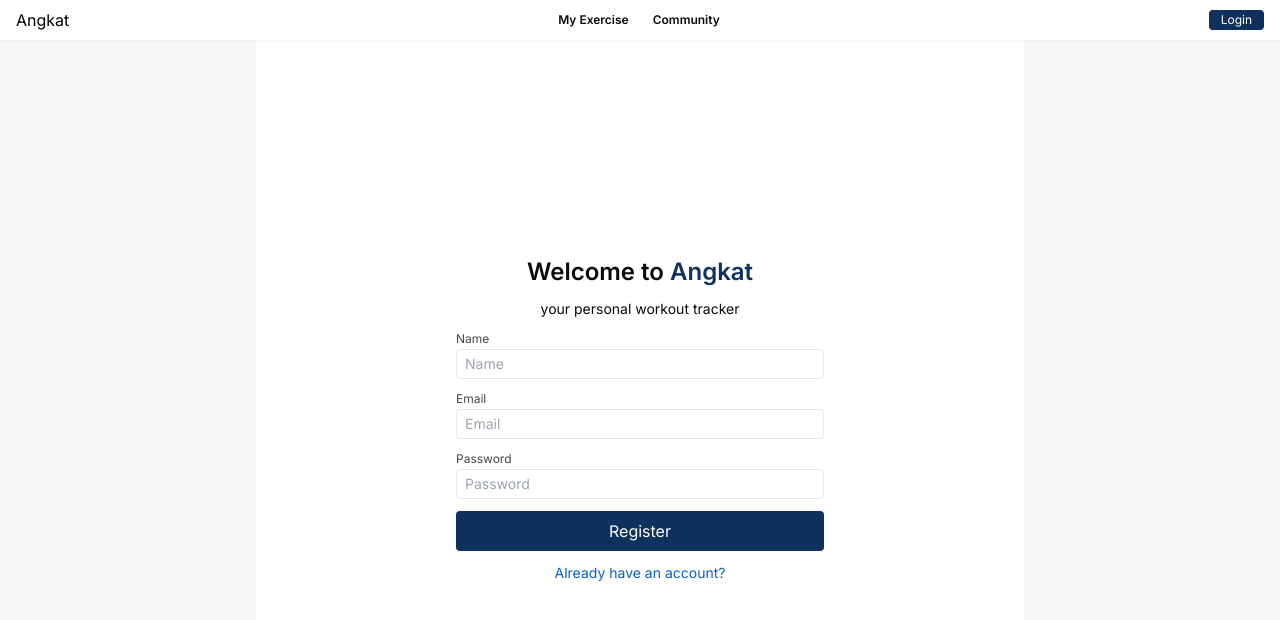
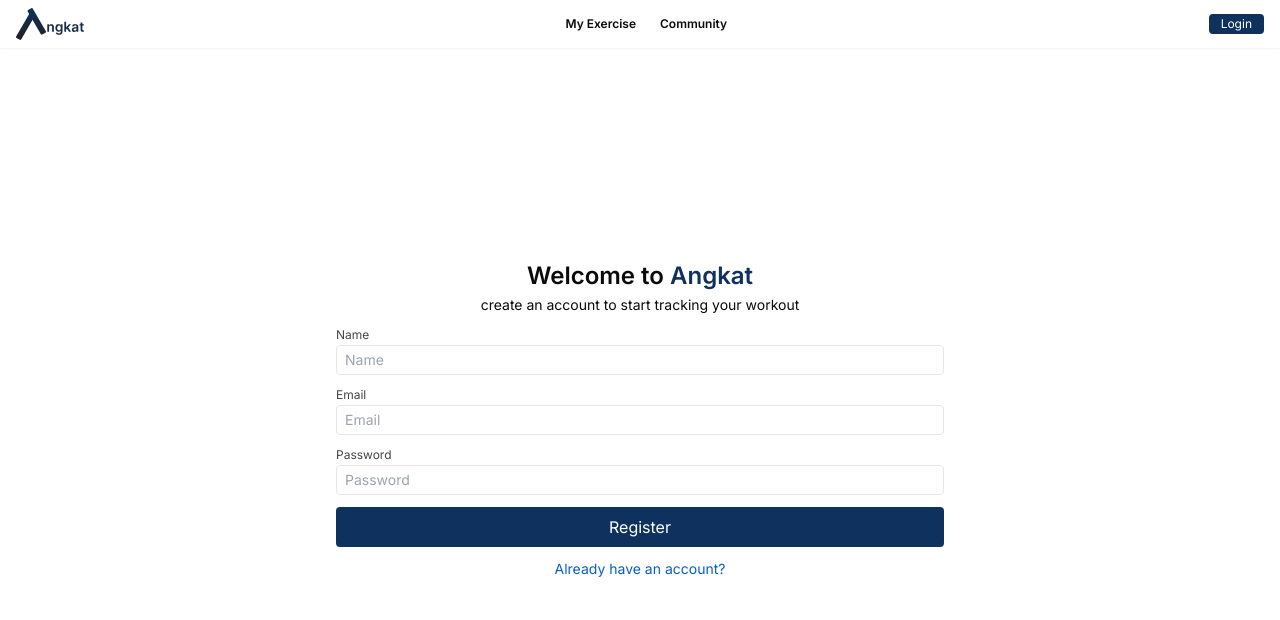
Before and after one commit to Dime07/fe-angkat, a Next.js app: page /auth/register in a window 1280 px wide. Shown: the top 620 px of the page. Built offline with nearby package versions, Linux system fonts and the light colour scheme.

Commit message:
revamp: UI

```diff
--- a/src/app/_components/Card/WorkoutCard/LikeButton/index.tsx
+++ b/src/app/_components/Card/WorkoutCard/LikeButton/index.tsx
@@ -18,7 +18,7 @@ const LikeButton = ({ isLiked, count, workoutId }: ILikeButtonProps) => {
           like(workoutId);
         }
       }}
-      className="flex gap-0.5 items-center"
+      className="flex gap-0.5 items-center active:scale-150 transition-all ease-in-out"
     >
       <Icon
         icon="solar:fire-bold"
--- a/src/app/_components/Card/WorkoutCard/index.tsx
+++ b/src/app/_components/Card/WorkoutCard/index.tsx
@@ -11,6 +11,7 @@ import { useState } from "react";
 import Link from "next/link";
 import LikeButton from "./LikeButton";
 import useGetUserFromLocalstorage from "@/hooks/useGetUserFromLocalstorage";
+import { getAcronim } from "@/utils/helper";
 
 dayjs.extend(duration);
 dayjs.extend(relativeTime);
@@ -28,6 +29,7 @@ const WorkoutCard = ({
 }: IWorkoutCardProps) => {
   const { user } = useGetUserFromLocalstorage();
   const [popoverOpen, setPopoverOpen] = useState(false);
+  console.log("workout", workout);
 
   const handleDeleteWorkout = async () => {
     await deleteWorkout(workout.id);
@@ -39,9 +41,15 @@ const WorkoutCard = ({
   );
 
   return (
-    <div className="w-full border border-secondary-950 rounded px-3 py-2 flex flex-col gap-4">
+    <div className="w-full border border-neutral-100 shadow-sm hover:scale-105 hover:z-10 hover:shadow-md relative rounded-md px-3 py-2 flex flex-col gap-4 bg-white transition-all ease-in-out">
       <div className="flex justify-between items-start">
         {/* header */}
+        <div className="flex gap-2 items-center">
+          <div className="size-8 rounded-full bg-secondary-950 flex items-center justify-center overflow-hidden">
+            <span className="text-white font-medium text-sm uppercase">
+              {getAcronim(workout.user.name)}
+            </span>
+          </div>
           <div>
             <p className="text-sm font-bold text-primary-950">
               {workout.name} •{" "}
@@ -52,6 +60,7 @@ const WorkoutCard = ({
             <p className="text-[10px] text-primary-400">
               {dayjs(workout.createdAt).format("DD MMMM YYYY")}
             </p>
+          </div>
         </div>
         {showAction && (
           <div>
@@ -68,7 +77,7 @@ const WorkoutCard = ({
                     Delete Workout
                   </button>
                   <Link href={`/edit-workout/${workout.id}`}>
-                    <button className="py-1 text-left font-medium hover:font-bold">
+                    <button className="py-1 text-left font-medium hover:font-bold text-red-400">
                       Edit Workout
                     </button>
                   </Link>
@@ -87,15 +96,14 @@ const WorkoutCard = ({
       <div className="grid grid-cols-3 gap-3">
         {workout.exercises.map((exercise, index) => (
           <div
-            className="border border-primary-200 p-2 rounded text-sm text-primary-950"
+            className="border border-neutral-200 p-2 rounded text-sm text-primary-950"
             key={index}
           >
-            <p className="font-bold">{exercise.name}</p>
-            <p>
-              volume: <b>{exercise.volume}kg</b>
+            <p className="font-bold capitalize text-primary-950">
+              {exercise.name}
             </p>
             <p>
-              reps: <b>{exercise.reps}</b>
+              {exercise.reps} x {exercise.volume}kg
             </p>
           </div>
         ))}
--- a/src/app/_components/Content/Community/WorkoutList/index.tsx
+++ b/src/app/_components/Content/Community/WorkoutList/index.tsx
@@ -6,7 +6,7 @@ const WorkoutList = async () => {
   const workout = workoutRes.data;
 
   return (
-    <div className="space-y-3 mt-3">
+    <div className="mt-3 grid grid-cols-2 gap-3">
       {workout?.length > 0 ? (
         <>
           {workout?.map((workout, i) => (
--- a/src/app/_components/Content/Homepage/WorkoutList/index.tsx
+++ b/src/app/_components/Content/Homepage/WorkoutList/index.tsx
@@ -6,7 +6,7 @@ const WorkoutList = async () => {
   const workout = workoutRes.data;
 
   return (
-    <div className="space-y-3 mt-3">
+    <div className="mt-3 grid grid-cols-2 gap-3">
       {workout?.length > 0 ? (
         <>
           {workout?.map((workout, i) => (
--- a/src/app/_components/layout/Navbar/index.tsx
+++ b/src/app/_components/layout/Navbar/index.tsx
@@ -1,3 +1,4 @@
+/* eslint-disable @next/next/no-img-element */
 "use client";
 
 import Link from "next/link";
@@ -24,8 +25,15 @@ const Navbar = () => {
 
   return (
     <nav className="w-full fixed top-0 bg-white shadow-sm flex justify-between items-center py-2 px-4 z-50">
-      {/* //Todo : Replace logo with image */}
-      <a href="/">Angkat</a>
+      <a href="/">
+        <img
+          src="/angkat-logo.svg"
+          alt="angkat logo"
+          className="w-full h-8"
+          height={32}
+          width={65}
+        />
+      </a>
       <ul className="flex gap-2 text-xs">
         {NAV_LINK.map((link) => (
           <li
--- a/src/app/auth/login/page.tsx
+++ b/src/app/auth/login/page.tsx
@@ -31,10 +31,14 @@ export default function LoginPage() {
 
   return (
     <div className="flex flex-col gap-3 justify-center items-center py-4 min-h-[calc(100vh-40px)] overflow-auto">
-      <h1 className="text-2xl text-neutral-950 font-semibold leading-tight">
-        Welcome to <span className="text-secondary-950">Angkat</span>
-      </h1>
-      <p className="text-neutral-950 text-sm">your personal workout tracker</p>
+      <div className="space-y-1">
+        <h1 className="text-2xl text-neutral-950 font-semibold leading-tight text-center">
+          Welcome to <span className="text-secondary-950">Angkat</span>
+        </h1>
+        <p className="text-neutral-950 text-sm text-center">
+          your personal workout tracker
+        </p>
+      </div>
       <form
         action={(formData) => {
           formAction(formData);
--- a/src/app/auth/register/page.tsx
+++ b/src/app/auth/register/page.tsx
@@ -31,10 +31,14 @@ export default function LoginPage() {
 
   return (
     <div className="flex flex-col gap-3 justify-center items-center py-4 min-h-[calc(100vh-40px)] overflow-auto">
-      <h1 className="text-2xl text-neutral-950 font-semibold leading-tight">
-        Welcome to <span className="text-secondary-950">Angkat</span>
-      </h1>
-      <p className="text-neutral-950 text-sm">your personal workout tracker</p>
+      <div className="space-y-1">
+        <h1 className="text-2xl text-neutral-950 font-semibold leading-tight text-center">
+          Welcome to <span className="text-secondary-950">Angkat</span>
+        </h1>
+        <p className="text-neutral-950 text-sm text-center">
+          create an account to start tracking your workout
+        </p>
+      </div>
       <form
         action={(formData) => {
           formAction(formData);
--- a/src/app/community/page.tsx
+++ b/src/app/community/page.tsx
@@ -2,7 +2,15 @@ import WorkoutList from "../_components/Content/Community/WorkoutList";
 
 export default function CommunityPage() {
   return (
-    <div className="flex flex-col min-h-screen">
+    <div className="flex flex-col py-4">
+      <div className="space-y-0.5 mt-5">
+        <h1 className="text-2xl font-bold text-neutral-950">
+          Check out other progress 💪
+        </h1>
+        <p className="text-neutral-800 text-sm">
+          Let&apos;s see how other people are doing
+        </p>
+      </div>
       <WorkoutList />
     </div>
   );
--- a/src/app/layout.tsx
+++ b/src/app/layout.tsx
@@ -22,8 +22,8 @@ export default function RootLayout({
     <html lang="en" className={inter.className}>
       <body>
         <Navbar />
-        <div className="px-4 mt-10 relative flex justify-center w-full bg-primary-50">
-          <div className="max-w-screen-md w-full bg-white px-4">{children}</div>
+        <div className="px-4 mt-10 relative flex justify-center w-full bg-white">
+          <div className="w-full bg-white px-4 max-w-[1440px]">{children}</div>
         </div>
       </body>
     </html>
--- a/src/app/page.tsx
+++ b/src/app/page.tsx
@@ -6,13 +6,13 @@ import Header from "./_components/Content/Homepage/Header";
 
 export default function Home() {
   return (
-    <div className="flex flex-col min-h-screen">
+    <div className="flex flex-col">
       <Header />
       <Link href="/start-workout" className="mt-5">
-        <Button className="py-3 group font-semibold" variant="bordered">
+        <Button className="py-3 group font-semibold text-lg" variant="bordered">
           <Icon
             icon="hugeicons:workout-stretching"
-            className="text-primary-950 text-lg group-hover:text-white"
+            className="text-primary-950 text-xl group-hover:text-white"
           />{" "}
           Start Workout
         </Button>
--- a/src/types/workout.ts
+++ b/src/types/workout.ts
@@ -22,6 +22,9 @@ export interface ILikes {
 export type IWorkoutResponse = IWorkout & {
   exercises: IExercise[];
   likes: ILikes[];
+  user: {
+    name: string;
+  };
 };
 
 export interface IWorkoutPayload {
--- /dev/null
+++ b/src/utils/helper.ts
@@ -0,0 +1,5 @@
+export const getAcronim = (str: string) => {
+  const arrString = str.split(" ");
+  const twoWords = arrString.slice(0, 2);
+  return twoWords.map((word) => word[0]).join("");
+};
```
Also changed, not shown: public/angkat-logo.svg (added). Lines whose indentation alone changed are shown as unchanged.
